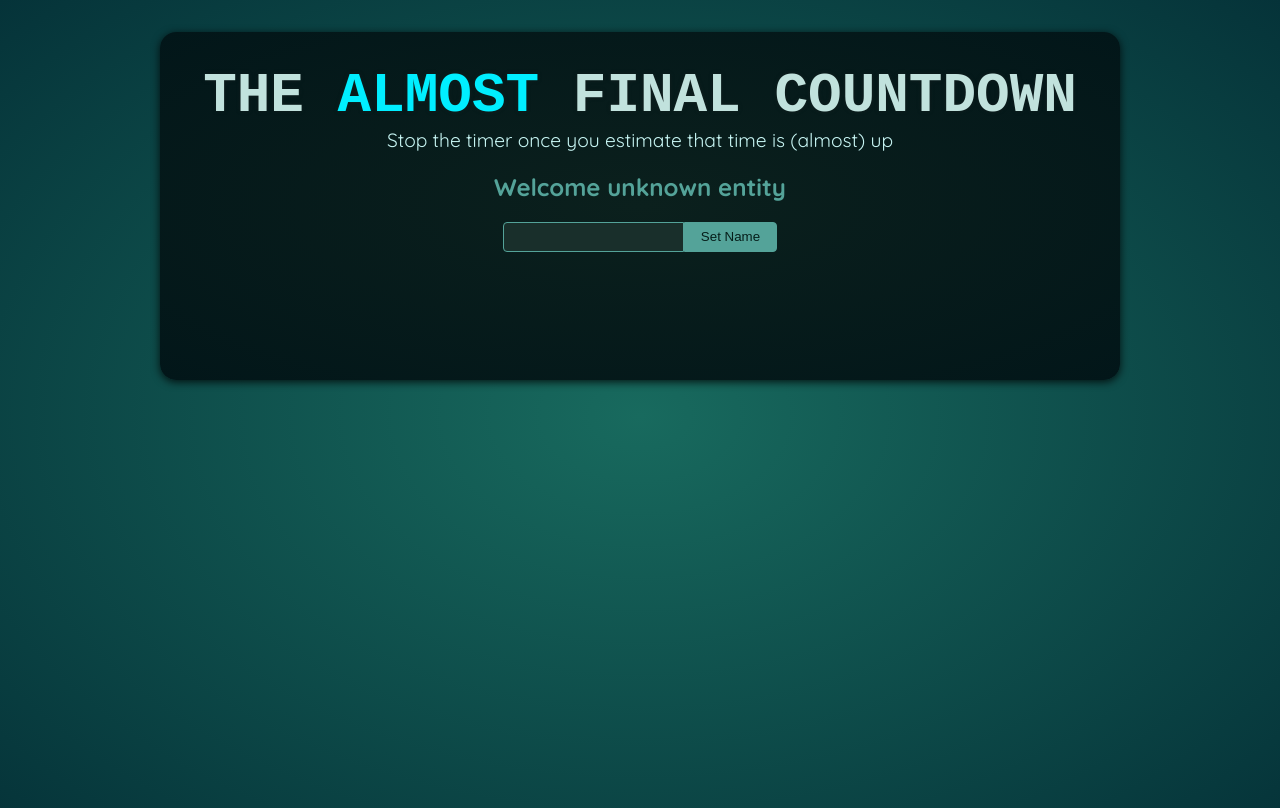
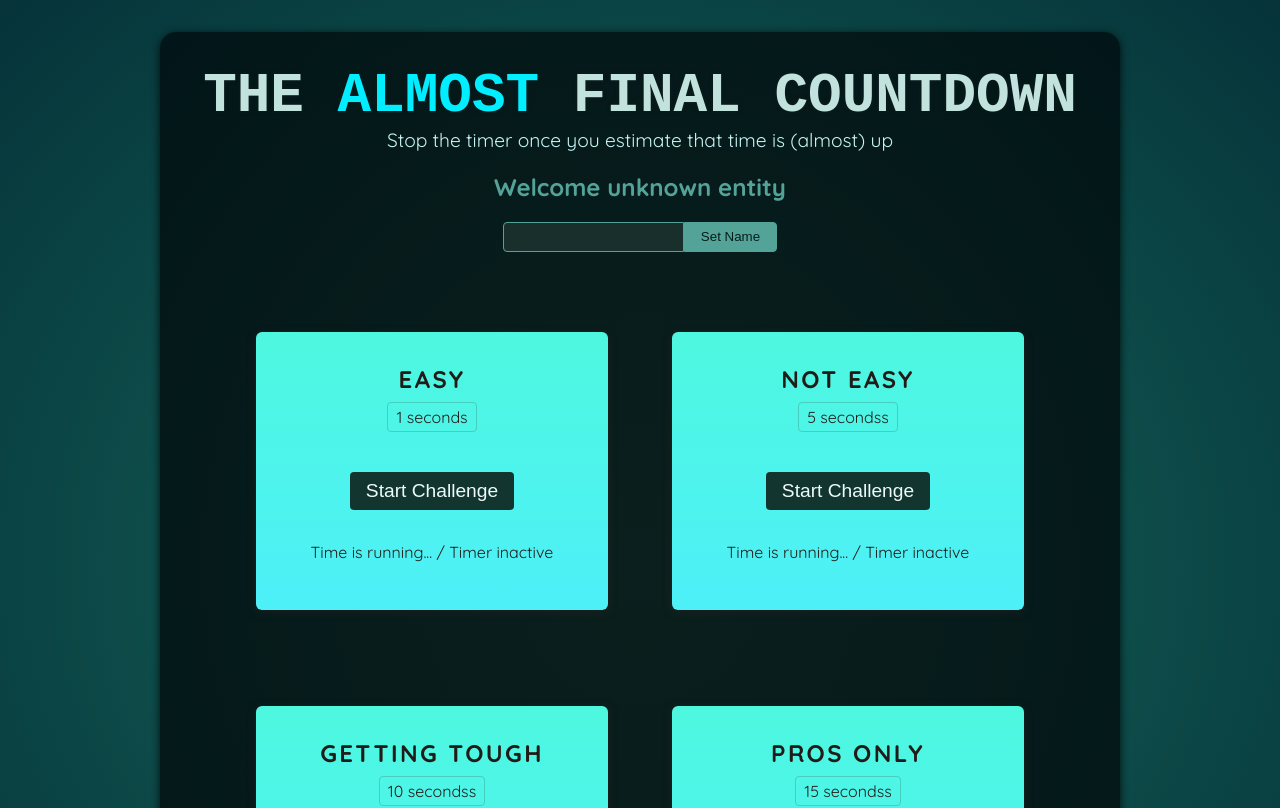
Before and after one commit to ygvbhy/react-refs-and-portals, a React (Vite) app: page / in a window 1280 px wide. Shown: the top 808 px of the page. Built offline with nearby package versions, Linux system fonts and the light colour scheme; a web font is replaced by a local one.

Commit message:
데모 프로젝트에 도전과제 추가

```diff
--- a/src/App.jsx
+++ b/src/App.jsx
@@ -1,10 +1,16 @@
-import Player from './components/Player.jsx';
+import Player from "./components/Player.jsx";
+import TimerChallenge from "./components/TimerChallenge.jsx";
 
 function App() {
   return (
     <>
       <Player />
-      <div id="challenges"></div>
+      <div id="challenges">
+        <TimerChallenge title="Easy" targetTime={1} />
+        <TimerChallenge title="Not easy" targetTime={5} />
+        <TimerChallenge title="Getting tough" targetTime={10} />
+        <TimerChallenge title="Pros only" targetTime={15} />
+      </div>
     </>
   );
 }
--- a/src/components/Player.jsx
+++ b/src/components/Player.jsx
@@ -9,6 +9,8 @@
     // 참조를 통해 플레이어 이름을 업데이트 함
     // onChange 로 클릭 될때마다 하지 않아도 됨
     setEnteredPlayerName(playerName.current.value);
+    // 값 초기화
+    playerName.current.value = "";
   };
 
   return (
--- /dev/null
+++ b/src/components/TimerChallenge.jsx
@@ -0,0 +1,18 @@
+import React from "react";
+
+const TimerChallenge = ({ title, targetTime }) => {
+  return (
+    <div className="challenge">
+      <h2>{title}</h2>
+      <p className="challenge-time">
+        {targetTime} seconds{targetTime > 1 ? "s" : ""}
+      </p>
+      <p>
+        <button>Start Challenge</button>
+      </p>
+      <p className="">Time is running... / Timer inactive</p>
+    </div>
+  );
+};
+
+export default TimerChallenge;
```
